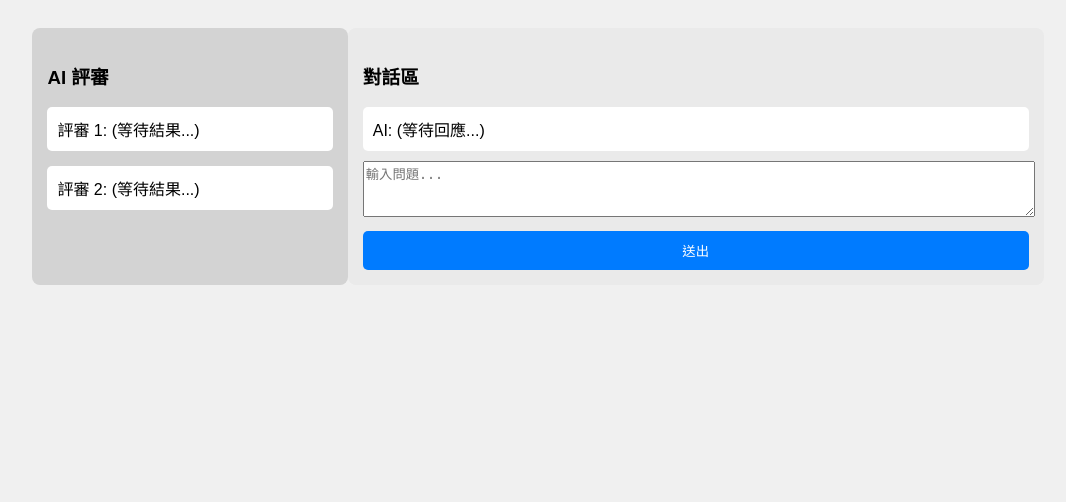
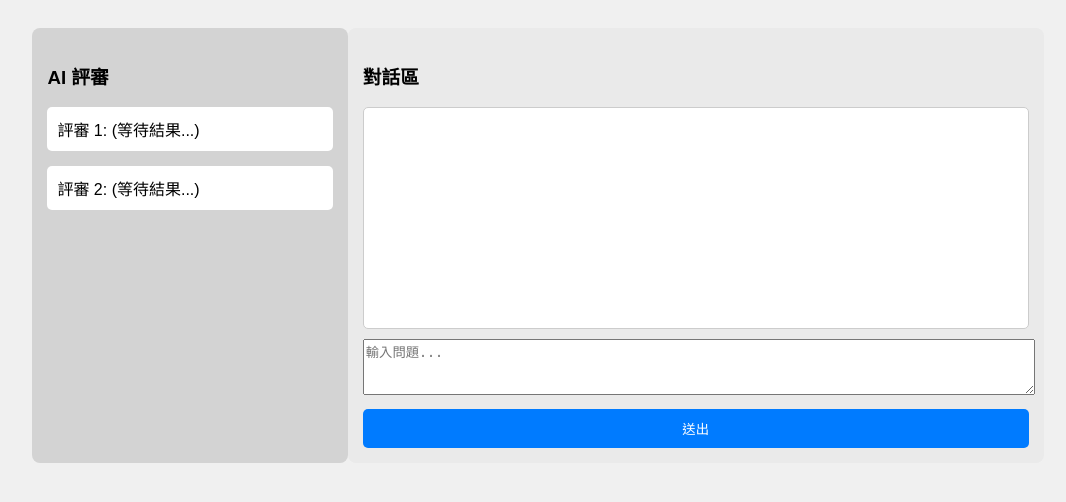
Before and after one commit to frogFred/llmJudge, a Flask app: page / in a window 1280 px wide. Shown: the top 502 px of the page, without its empty margins (102-1168 px from the left). Run offline with Flask 3, Linux system fonts and the light colour scheme.

Commit message:
edit front-end

```diff
--- a/templates/index.html
+++ b/templates/index.html
@@ -17,7 +17,7 @@
 
         <div class="right-panel">
             <h3>對話區</h3>
-            <div id="ai-response" class="response">AI: (等待回應...)</div>
+            <div id="chat-history" class="chat-box"></div> <!-- 新增對話記錄區 -->
             <div class="input-area">
                 <textarea id="user-input" placeholder="輸入問題..."></textarea>
                 <button onclick="askAI()">送出</button>
```
